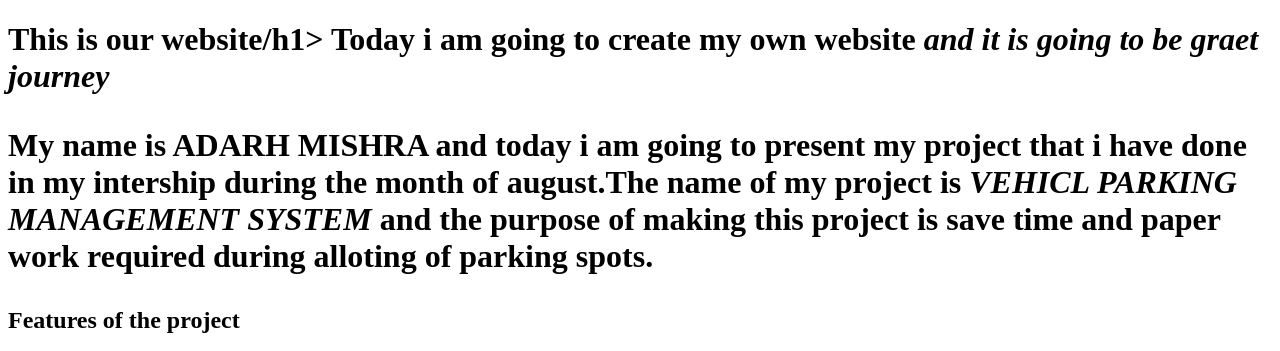
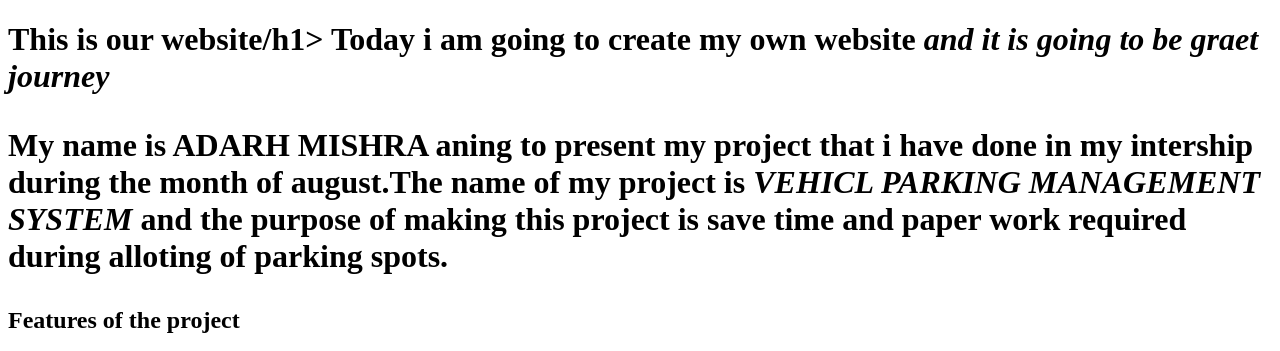
Before and after one commit to csadhok-38/web-page, a plain HTML site: page index.html in a window 1280 px wide. Shown: the top 351 px of the page. Drawn offline with Linux system fonts and the light colour scheme.

Commit message:
initial commit

```diff
--- a/index.html
+++ b/index.html
@@ -10,7 +10,7 @@
     <h1>This is our website/h1>
     <strong>Today i am going to create my own website</strong><em> and it is  going to be graet journey</em>
 
-    <p>My name is <strong>ADARH MISHRA</strong> and today i am going to present my project that i have done in my intership during the month of august.The name of my project is <em>VEHICL PARKING MANAGEMENT SYSTEM</em> and the purpose of making this project is save time and paper work required during alloting of parking spots.</p>
+    <p>My name is <strong>ADARH MISHRA</strong> aning to present my project that i have done in my intership during the month of august.The name of my project is <em>VEHICL PARKING MANAGEMENT SYSTEM</em> and the purpose of making this project is save time and paper work required during alloting of parking spots.</p>
 
     <h2>Features of the project</h2>
     <div>
```
